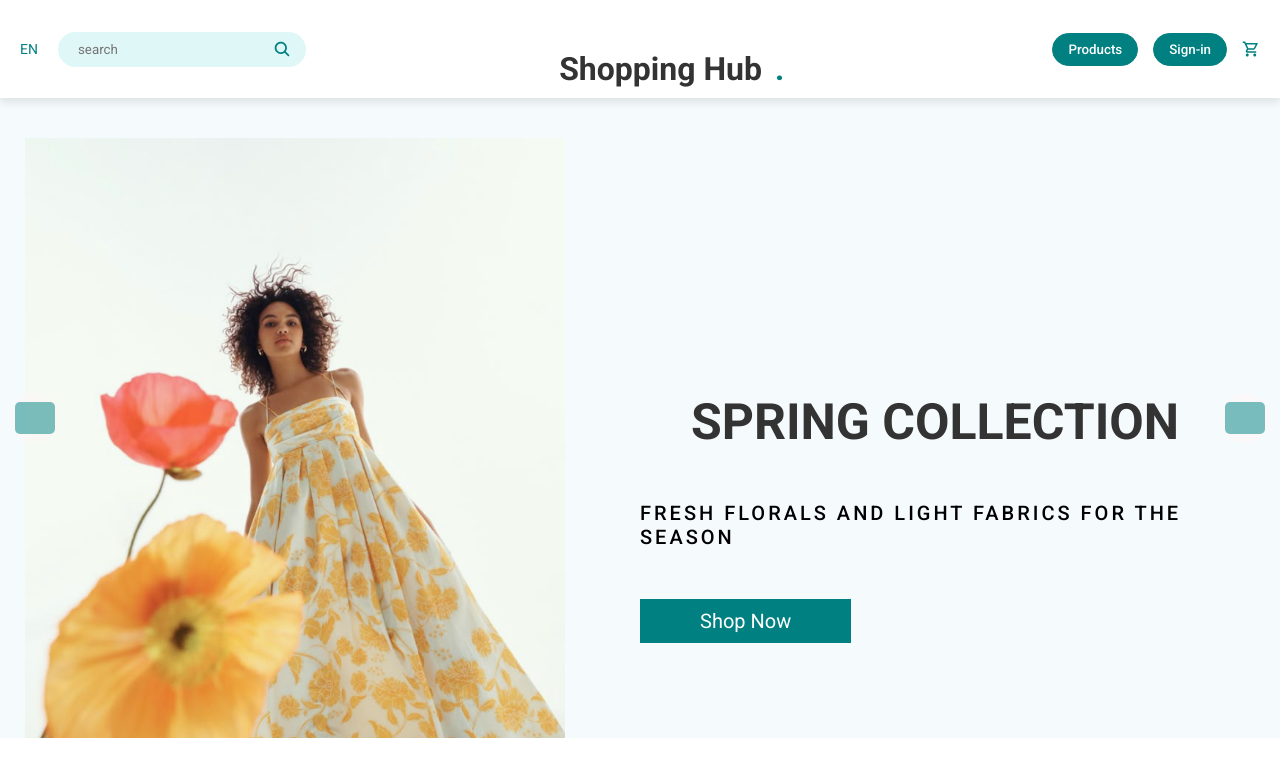
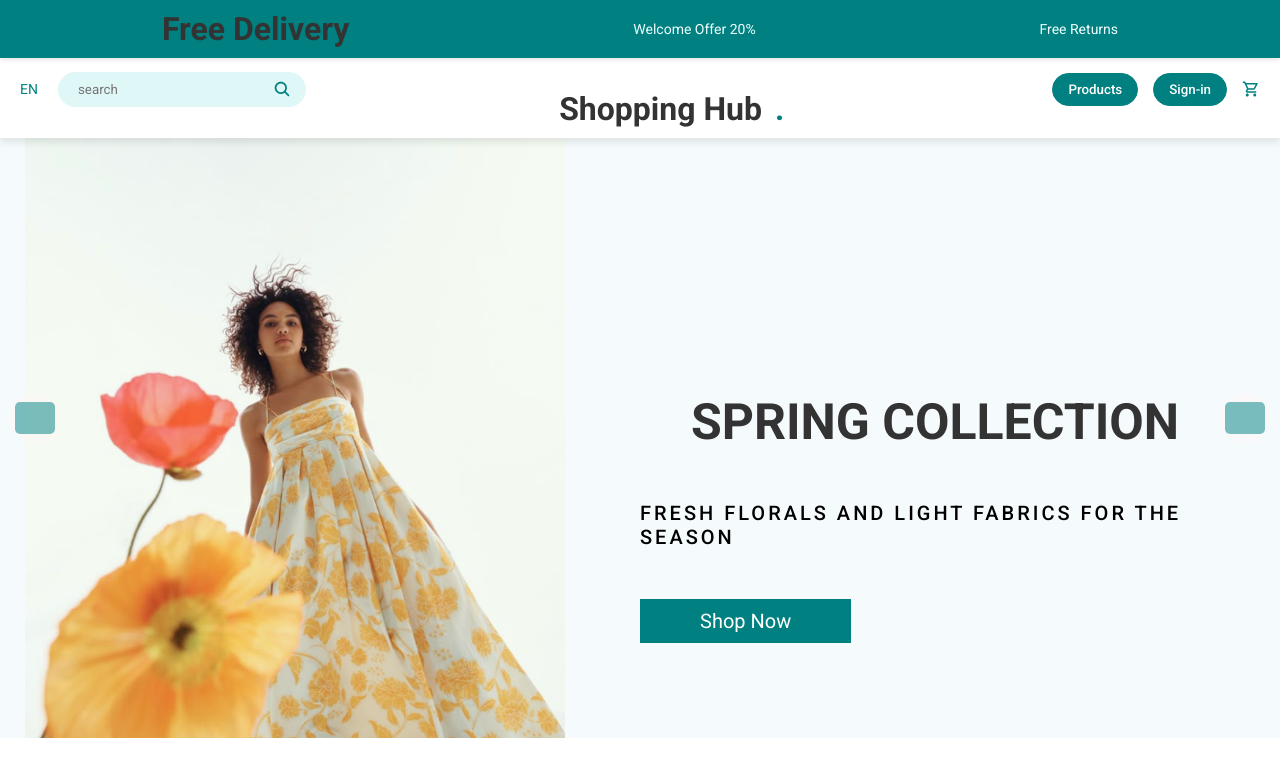
Before and after one commit to ebasnet/shoppinghub, a React (Vite) app in the folder client/: page / in a window 1280 px wide. Shown: the top 759 px of the page. Built offline with nearby package versions, Linux system fonts and the light colour scheme.

Commit message:
Navbar updated

```diff
--- a/client/src/components/announcement/Announcement.css
+++ b/client/src/components/announcement/Announcement.css
@@ -1,4 +1,3 @@
-
 .announcement-container {
     display: flex;
     align-items: center;
@@ -11,32 +10,32 @@
     position: fixed;
     padding: 10px 20px;
     width: 100%;
-    box-shadow: 0 2px 5px rgba(0, 0, 0, 0.1);;
-text-align: center;
-cursor: pointer;
-
+    box-shadow: 0 2px 5px rgba(0, 0, 0, 0.1);
+    text-align: center;
+    cursor: pointer;
+    z-index: 1000;
 }
 
-.announcement-container h1, .announcement-container p{
+.announcement-container h1, .announcement-container p {
     margin: 0;
     padding: 0 10px;
-
 }
 
-.announcement-container h1:hover,.announcement-container p:hover{
+.announcement-container h1:hover, .announcement-container p:hover {
     color: black;
     transform: scale(1.2);
 }
 
+/* Adjustments for smaller screens */
 @media(max-width: 600px) {
-    .announcement-container{
+    .announcement-container {
         font-size: 12px;
         padding: 8px 16px;
     }
 }
 
 @media(max-width: 400px) {
-    .announcement-container{
+    .announcement-container {
         font-size: 10px;
         padding: 6px 12px;
     }
--- a/client/src/components/navbar/Navbar.module.css
+++ b/client/src/components/navbar/Navbar.module.css
@@ -1,15 +1,16 @@
-/* Navbar.module.css */
 .navbar-container {
   width: 100%;
   background-color: #ffffff;
   box-shadow: 0 4px 8px rgba(0, 0, 0, 0.1);
-  position: sticky;
-  top: 0;
-  z-index: 100;
+  position: sticky; /* Change from absolute to sticky */
+  top: 40px; /* Adjust the top value based on the height of the announcement bar */
+  z-index: 999; /* Make sure the navbar stays below the announcement bar */
 }
 
 .navbar-wrapper {
+  width: inherit;
   display: flex;
+  background-color: #ffffff;
   justify-content: space-between;
   align-items: center;
   padding: 10px 20px;
@@ -51,7 +52,7 @@
 }
 
 .navbar-center {
-text-align: center;
+  text-align: center;
   flex: 1;
 }
 
@@ -102,7 +103,6 @@ text-align: center;
   box-shadow: 0 4px 8px rgba(0, 0, 0, 0.1);
   width: 150px;
   z-index: 100;
-
 }
 
 .dropdown-item {
@@ -116,6 +116,7 @@ text-align: center;
   background-color: teal;
   color: white;
 }
+
 .cart-badge {
   background-color: #e74c3c;
   color: white;
```
